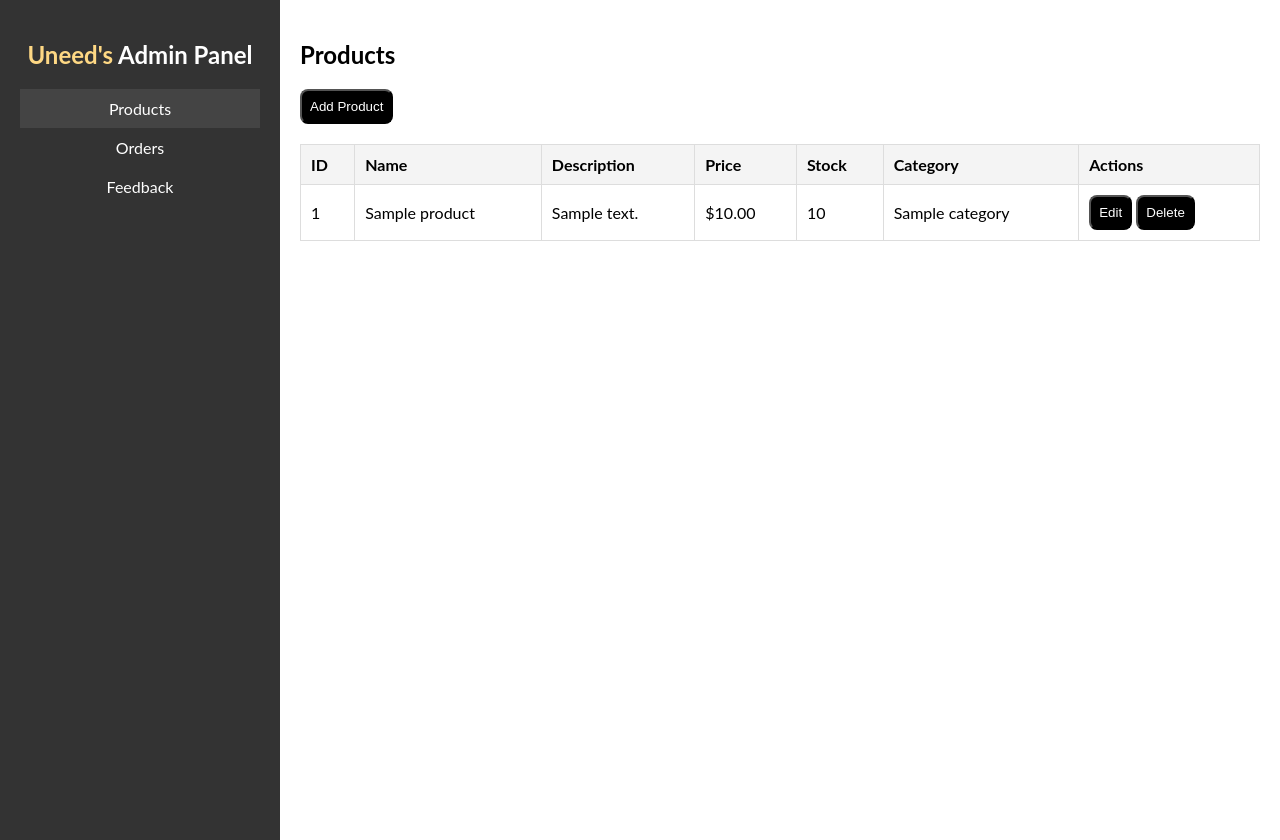
After one commit to nouralhodayoussef/uneeds2, a PHP site: page /admin.php in a window 1280 px wide. The commit adds this page. Run offline with PHP 8.4, Linux system fonts and the light colour scheme; tables that the repository leaves empty or names only in its code hold one stand-in row (values such as "Sample post").

Commit message:
admin panel almost done ya m3allem, except for adding or updating a product

```diff
--- /dev/null
+++ b/admin.php
@@ -0,0 +1,289 @@
+<?php
+include 'config.php';
+?>
+
+<!DOCTYPE html>
+<html lang="en">
+
+<head>
+    <meta charset="UTF-8" />
+    <meta name="viewport" content="width=device-width, initial-scale=1.0" />
+    <title>Uneeds Admin</title>
+    <link rel="icon" href="imgs/logo.png" type="image/png" sizes="16x16">
+    <link href="https://unpkg.com/boxicons@2.1.4/css/boxicons.min.css" rel="stylesheet" />
+    <link rel="stylesheet" href="css/admin.css" />
+    <script src="https://code.jquery.com/jquery-3.6.0.min.js"></script>
+</head>
+
+<body>
+    <div class="sidebar">
+        <h2><span>Uneed's</span> Admin Panel</h2>
+        <ul>
+            <li id="products-tab" class="active">Products</li>
+            <li id="orders-tab">Orders</li>
+            <li id="feedback-tab">Feedback</li>
+        </ul>
+    </div>
+
+    <div class="content">
+        <!-- Products Section -->
+        <div id="products-section" class="section active">
+            <h2>Products</h2>
+            <button id="add-product-button">Add Product</button>
+            <table id="products-table">
+                <thead>
+                    <tr>
+                        <th>ID</th>
+                        <th>Name</th>
+                        <th>Description</th>
+                        <th>Price</th>
+                        <th>Stock</th>
+                        <th>Category</th>
+                        <th>Actions</th>
+                    </tr>
+                </thead>
+
+                <tbody>
+                    <!-- Fetched rows will be inserted here -->
+                </tbody>
+            </table>
+
+            <div id="product-form" class="form" style="display: none;">
+                <h3 id="form-title">Add Product</h3>
+                <label for="product-id">ID:</label>
+                <input type="text" id="product-id" placeholder="Product ID" readonly>
+                <label for="product-name">Name:</label>
+                <input type="text" id="product-name" placeholder="Product Name">
+                <label for="product-description">Description:</label>
+                <textarea id="product-description" placeholder="Product Description"></textarea>
+                <label for="product-price">Price:</label>
+                <input type="text" id="product-price" placeholder="Product Price">
+                <label for="product-stock">Stock:</label>
+                <input type="number" id="product-stock" placeholder="Stock Quantity">
+                <label for="product-category">Category:</label>
+                <select id="product-category">
+                    <!-- Categories fetched via AJAX -->
+                </select>
+                <label for="product-img">Image:</label>
+                <input type="file" id="product-img">
+                <button id="save-product-button">Save</button>
+            </div>
+
+        </div>
+
+        <!-- Orders Section -->
+        <div id="orders-section" class="section">
+            <h2>Orders</h2>
+            <table id="orders-table">
+                <thead>
+                    <tr>
+                        <th>Order ID</th>
+                        <th>Customer</th>
+                        <th>Product</th>
+                        <th>Total Price</th>
+                        <th>Status</th>
+                    </tr>
+                </thead>
+                <tbody>
+                    <!-- Fetched rows will be inserted here -->
+                </tbody>
+            </table>
+        </div>
+
+        <!-- Feedback Section -->
+        <div id="feedback-section" class="section">
+            <h2>Feedback</h2>
+            <table id="feedback-table">
+                <thead>
+                    <tr>
+                        <th>Feedback ID</th>
+                        <th>Customer</th>
+                        <th>Message</th>
+                    </tr>
+                </thead>
+                <tbody>
+                    <!-- Fetched rows will be inserted here -->
+                </tbody>
+            </table>
+        </div>
+    </div>
+
+    <script>
+        const tabs = document.querySelectorAll('.sidebar ul li');
+        const sections = document.querySelectorAll('.section');
+        tabs.forEach((tab, index) => {
+            tab.addEventListener('click', () => {
+                tabs.forEach(t => t.classList.remove('active'));
+                sections.forEach(s => s.classList.remove('active'));
+                tab.classList.add('active');
+                sections[index].classList.add('active');
+            });
+        });
+
+        function fetchProducts() {
+            $.ajax({
+                url: 'fetch_products.php',
+                type: 'GET',
+                success: function (data) {
+                    $('#products-table tbody').html(data);
+                }
+            });
+        }
+
+        function fetchOrders() {
+            $.ajax({
+                url: 'fetch_orders.php',
+                type: 'GET',
+                success: function (data) {
+                    $('#orders-table tbody').html(data);
+                }
+            });
+        }
+
+        $('#add-product-button').click(function () {
+            $('#form-title').text('Add Product');
+            $('#product-id').val('');
+            $('#product-name').val('');
+            $('#product-price').val('');
+            $('#product-img').val('');
+            $('#product-description').val('');
+            $('#product-form').show();
+
+            $('html, body').animate({
+                scrollTop: $('#product-form').offset().top,
+            }, 500);
+        });
+
+        $('#save-product-button').click(function () {
+            const productId = $('#product-id').val();
+            const formData = new FormData();
+            formData.append('id', productId);
+            formData.append('name', $('#product-name').val());
+            formData.append('description', $('#product-description').val());
+            formData.append('price', $('#product-price').val());
+            formData.append('stock', $('#product-stock').val());
+            formData.append('category_id', $('#product-category').val());
+
+            const file = $('#product-img')[0].files[0];
+            if (file) {
+                formData.append('img', file);
+            }
+
+            $.ajax({
+                url: 'save_product.php',
+                type: 'POST',
+                data: formData,
+                processData: false,
+                contentType: false,
+                success: function (response) {
+                    alert(response);
+                    if (response.includes('success')) {
+                        $('#product-form').hide();
+                        fetchProducts();
+                    }
+                },
+                error: function (xhr, status, error) {
+                    console.error('Error:', error);
+                    alert('An error occurred while saving the product.');
+                },
+            });
+        });
+
+
+
+        function fetchCategories() {
+            $.ajax({
+                url: 'fetch_categories.php',
+                type: 'GET',
+                success: function (data) {
+                    $('#product-category').html(data);
+                },
+            });
+        }
+
+        $(document).ready(function () {
+            fetchCategories();
+        });
+
+        function deleteProduct(productId) {
+            if (confirm('Are you sure you want to delete this product?')) {
+                $.ajax({
+                    url: 'delete_product.php',
+                    type: 'POST',
+                    data: { id: productId },
+                    success: function (response) {
+                        alert(response);
+                        fetchProducts();
+                    }
+                });
+            }
+        }
+
+        function editProduct(productId) {
+            $.ajax({
+                url: 'fetch_single_product.php',
+                type: 'GET',
+                data: { id: productId },
+                success: function (data) {
+                    const product = JSON.parse(data);
+                    $('#form-title').text('Edit Product');
+                    $('#product-id').val(product.id);
+                    $('#product-name').val(product.name);
+                    $('#product-description').val(product.description);
+                    $('#product-price').val(product.price);
+                    $('#product-stock').val(product.stock);
+                    $('#product-category').val(product.category_id);
+                    $('#product-form').show();
+
+                    $('html, body').animate({
+                        scrollTop: $('#product-form').offset().top,
+                    }, 500);
+                },
+                error: function () {
+                    alert('Failed to fetch product details.');
+                }
+            });
+        }
+
+
+
+        $(document).ready(function () {
+            function fetchFeedback() {
+                $.ajax({
+                    url: 'fetch_feedback.php',
+                    type: 'GET',
+                    success: function (data) {
+                        $('#feedback-table tbody').html(data);
+                    }
+                });
+            }
+
+            // Switch tabs functionality
+            const tabs = document.querySelectorAll('.sidebar ul li');
+            const sections = document.querySelectorAll('.section');
+            tabs.forEach((tab, index) => {
+                tab.addEventListener('click', () => {
+                    tabs.forEach(t => t.classList.remove('active'));
+                    sections.forEach(s => s.classList.remove('active'));
+                    tab.classList.add('active');
+                    sections[index].classList.add('active');
+
+                    if (index === 2) {
+                        fetchFeedback();
+                    }
+                });
+            });
+
+            fetchFeedback();
+        });
+
+
+
+        $(document).ready(function () {
+            fetchProducts();
+            fetchOrders();
+        });
+    </script>
+</body>
+
+</html>
--- /dev/null
+++ b/css/admin.css
@@ -0,0 +1,172 @@
+/* General Styles */
+body {
+    font-family: "Lato", sans-serif;
+    margin: 0;
+    display: flex;
+}
+
+/* Sidebar */
+.sidebar {
+    width: 20%;
+    background-color: #333;
+    color: #fff;
+    min-height: 100vh;
+    padding: 20px;
+}
+
+.sidebar h2 {
+    text-align: center;
+    margin-bottom: 20px;
+}
+
+.sidebar ul {
+    list-style: none;
+    padding: 0;
+}
+
+.sidebar ul li {
+    padding: 10px 20px;
+    cursor: pointer;
+    text-align: center;
+}
+
+.sidebar ul li:hover,
+.sidebar ul li.active {
+    background-color: #444;
+}
+
+/* Content */
+.content {
+    width: 80%;
+    padding: 20px;
+}
+
+.section {
+    display: none;
+}
+
+.section.active {
+    display: block;
+}
+
+/* Table */
+table {
+    width: 100%;
+    border-collapse: collapse;
+    margin-top: 20px;
+}
+
+table,
+th,
+td {
+    border: 1px solid #ddd;
+}
+
+th,
+td {
+    padding: 10px;
+    text-align: left;
+}
+
+th {
+    background-color: #f4f4f4;
+}
+
+/* Forms */
+.form {
+    margin-top: 20px;
+    padding: 20px;
+    background-color: #f9f9f9;
+    border: 1px solid #ddd;
+}
+
+.form input,
+.form button {
+    margin-top: 10px;
+    padding: 10px;
+    width: 100%;
+    border: 1px solid #ccc;
+    border-radius: 5px;
+}
+
+.form button {
+    background-color: black;
+    color: #fff;
+    border: none;
+    cursor: pointer;
+}
+
+.form button:hover {
+    background-color: rgb(254, 216, 132);
+}
+
+.section button {
+    padding: 8px;
+    border-radius: 8px;
+    background-color: black;
+    color: white;
+}
+
+.section button:hover {
+    background-color: rgb(254, 216, 132);
+    color: #333;
+}
+
+.sidebar span {
+    color: rgb(254, 216, 132);
+}
+
+input {
+    margin-bottom: 8px;
+}
+
+
+
+/* Responsive Design */
+@media screen and (max-width: 768px) {
+    body {
+        flex-direction: column;
+        /* Stack sidebar and content */
+        width: 100%;
+    }
+
+    .sidebar {
+        width: 100%;
+        min-height: auto;
+    }
+
+    .content {
+        width: 100%;
+    }
+
+    table,
+    th,
+    td {
+        font-size: 14px;
+    }
+
+    .form input,
+    .form button {
+        font-size: 14px;
+        padding: 8px;
+    }
+}
+
+@media screen and (max-width: 480px) {
+    .sidebar ul li {
+        padding: 8px;
+        font-size: 14px;
+    }
+
+    table,
+    th,
+    td {
+        font-size: 12px;
+    }
+
+    .form input,
+    .form button {
+        font-size: 12px;
+        padding: 6px;
+    }
+}
--- /dev/null
+++ b/fetch_categories.php
@@ -0,0 +1,15 @@
+<?php
+include 'config.php';
+
+$sql = "SELECT id, name FROM categories";
+$result = $con->query($sql);
+
+$output = '';
+if ($result->num_rows > 0) {
+    while ($row = $result->fetch_assoc()) {
+        $output .= '<option value="' . $row['id'] . '">' . $row['name'] . '</option>';
+    }
+}
+
+echo $output;
+?>
--- /dev/null
+++ b/fetch_feedback.php
@@ -0,0 +1,30 @@
+<?php
+include 'config.php';
+
+$sql = "
+    SELECT
+        feedbacks.id AS feedback_id,
+        users.first_name AS user_name,
+        feedbacks.message
+    FROM feedbacks
+    LEFT JOIN users ON feedbacks.user_id = users.id
+";
+
+$result = $con->query($sql);
+
+$output = '';
+if ($result->num_rows > 0) {
+    while ($row = $result->fetch_assoc()) {
+        $output .= '
+            <tr>
+                <td>' . $row['feedback_id'] . '</td>
+                <td>' . $row['user_name'] . '</td>
+                <td>' . $row['message'] . '</td>
+            </tr>';
+    }
+} else {
+    $output = '<tr><td colspan="3">No feedback found.</td></tr>';
+}
+
+echo $output;
+?>
--- /dev/null
+++ b/fetch_orders.php
@@ -0,0 +1,46 @@
+<?php
+include 'config.php';
+
+$sql = "
+    SELECT
+        orders.id AS order_id,
+        orders.user_id,
+        orders.order_status,
+        orders.total_price,
+        GROUP_CONCAT(order_details.product_id) AS product_ids,
+        GROUP_CONCAT(order_details.quantity) AS quantities
+    FROM
+        orders
+    LEFT JOIN
+        order_details ON orders.id = order_details.order_id
+    GROUP BY
+        orders.id";
+
+$result = $con->query($sql);
+
+$output = '';
+if ($result->num_rows > 0) {
+    while ($row = $result->fetch_assoc()) {
+        $product_ids = $row['product_ids'] ? $row['product_ids'] : 'No products';
+        $quantities = $row['quantities'] ? $row['quantities'] : 'No quantities';
+
+        $user_sql = "SELECT name FROM user WHERE id = " . $row['user_id'];
+        $user_result = $con->query($user_sql);
+        $user_name = ($user_result->num_rows > 0) ? $user_result->fetch_assoc()['name'] : 'Unknown User';
+
+        $output .= '
+            <tr>
+                <td>' . $row['order_id'] . '</td>
+                <td>' . $user_name . '</td>
+                <td>' . $product_ids . '</td>
+                <td>' . $quantities . '</td>
+                <td>$' . number_format($row['total_price'], 2) . '</td>
+                <td>' . $row['order_status'] . '</td>
+            </tr>';
+    }
+} else {
+    $output = '<tr><td colspan="6">No orders found.</td></tr>';
+}
+
+echo $output;
+?>
--- /dev/null
+++ b/fetch_products.php
@@ -0,0 +1,39 @@
+<?php
+include 'config.php';
+
+$sql = "
+    SELECT
+        products.id,
+        products.name,
+        products.description,
+        products.price,
+        products.stock,
+        categories.name AS category_name
+    FROM products
+    LEFT JOIN categories ON products.category_id = categories.id";
+
+$result = $con->query($sql);
+
+$output = '';
+if ($result->num_rows > 0) {
+    while ($row = $result->fetch_assoc()) {
+        $output .= '
+            <tr>
+                <td>' . $row['id'] . '</td>
+                <td>' . $row['name'] . '</td>
+                <td>' . $row['description'] . '</td>
+                <td>$' . number_format($row['price'], 2) . '</td>
+                <td>' . $row['stock'] . '</td>
+                <td>' . $row['category_name'] . '</td>
+                <td>
+                    <button onclick="editProduct(' . $row['id'] . ')">Edit</button>
+                    <button onclick="deleteProduct(' . $row['id'] . ')">Delete</button>
+                </td>
+            </tr>';
+    }
+} else {
+    $output = '<tr><td colspan="7">No products found.</td></tr>';
+}
+
+echo $output;
+?>
--- a/js/script.js
+++ b/js/script.js
@@ -8,7 +8,6 @@ document.addEventListener("DOMContentLoaded", () => {
   });
 
 
-//   Slider js
 const sliderTrack = document.querySelector('#containerProduct');
 const prevBtn = document.querySelector('.prev');
 const nextBtn = document.querySelector('.next');
```
Also changed, not shown: delete_product.php (added, +13 -0 lines), fetch_single_product.php (added, +15 -0 lines), home.php (+8 -11 lines), save_product.php (added, +53 -0 lines), imgs/67724404b7fd4_Happy new year - leading hands post - celebration awareness.png (added), imgs/67738b068fadb_Blue Waters Facebook Cover.png (added), imgs/_Happy new year - leading hands post - celebration awareness.png (added).
